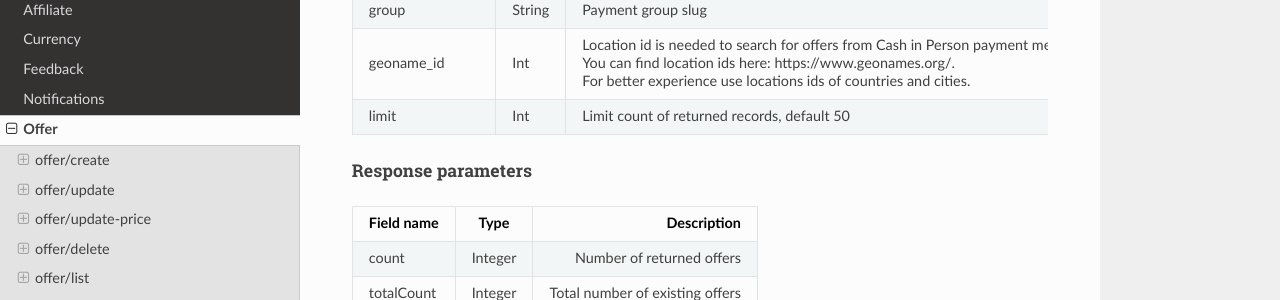
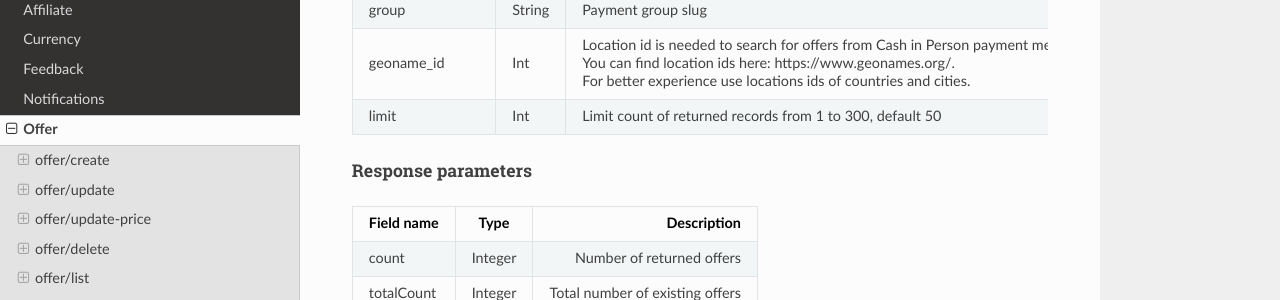
Before and after one commit to paxful/api-docs, an MkDocs documentation site: the page built from docs/endpoints/offer.md, in a window 1280 px wide and 900 px high, scrolled down 5359 px. Shown: the part 151-451 px from the top of the window. Built offline with MkDocs 1.6.1, drawn with Linux system fonts in a browser that asks for light colours; nearby versions of some CDN libraries.

Commit message:
CHANGE: add offer all limit parameter DP-167

```diff
--- a/docs/endpoints/offer.md
+++ b/docs/endpoints/offer.md
@@ -203,7 +203,7 @@ Results are cached for 1 minute.
 | fiat_min       | String        | Fiat min | |
 | group          | String        | Payment group slug | |
 | geoname_id     | Int           | Location id is needed to search for offers from Cash in Person payment method. If payment method is another - parameter will be ignored.<br>You can find location ids here: https://www.geonames.org/.<br>For better experience use locations ids of countries and cities. | |
-| limit          | Int           | Limit count of returned records, default 50 | |
+| limit          | Int           | Limit count of returned records from 1 to 300, default 50 | |
 
 ##### Response parameters
 
```
